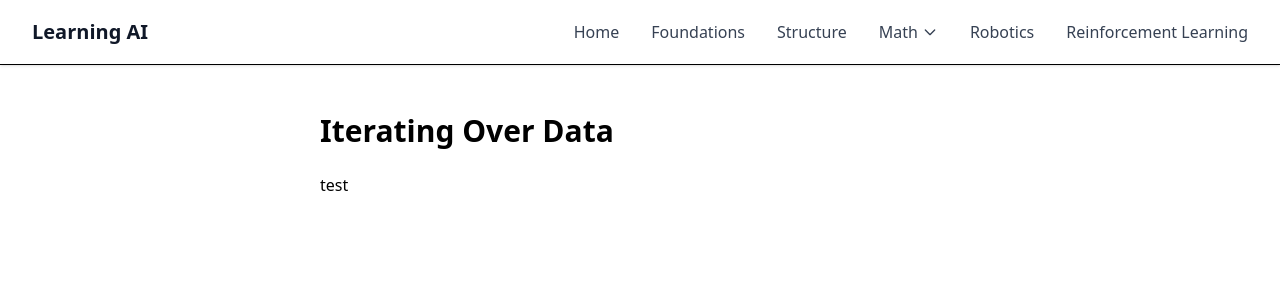
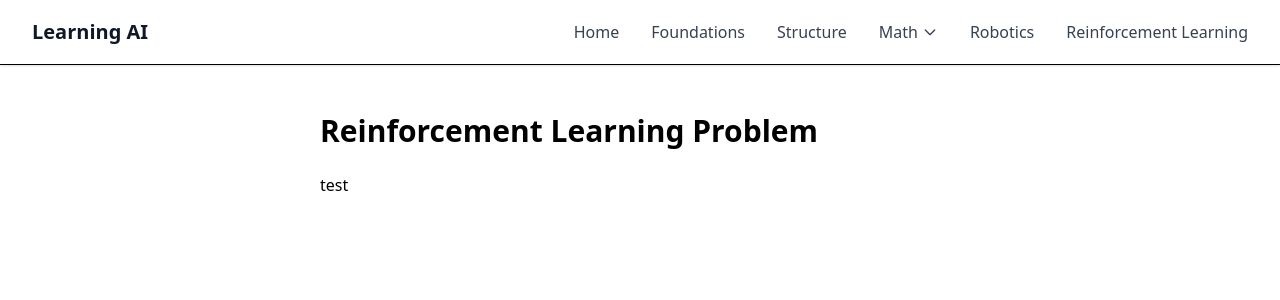
Before and after one commit to WilliamGiammona/learning-ai, a Next.js app: page /reinforcement-learning in a window 1280 px wide. Shown: the top 300 px of the page. Built offline with nearby package versions, Linux system fonts and the light colour scheme.

Commit message:
removed boiler

```diff
--- a/app/reinforcement-learning/page.tsx
+++ b/app/reinforcement-learning/page.tsx
@@ -1,9 +1,11 @@
-// app/foundations/page.tsx
-export default function FoundationsPage() {
+// app/reinforcement-learning/page.tsx
+export default function ReinforcementLearningPage() {
   return (
     <div className="max-w-2xl mx-auto px-4 py-12">
-      <section id="#iterators">
-        <h1 className="text-3xl font-bold mb-6">Iterating Over Data</h1>
+      <section id="#reinforcement-learning-problem">
+        <h1 className="text-3xl font-bold mb-6">
+          Reinforcement Learning Problem
+        </h1>
         <p className="mb-4">test</p>
       </section>
     </div>
```
